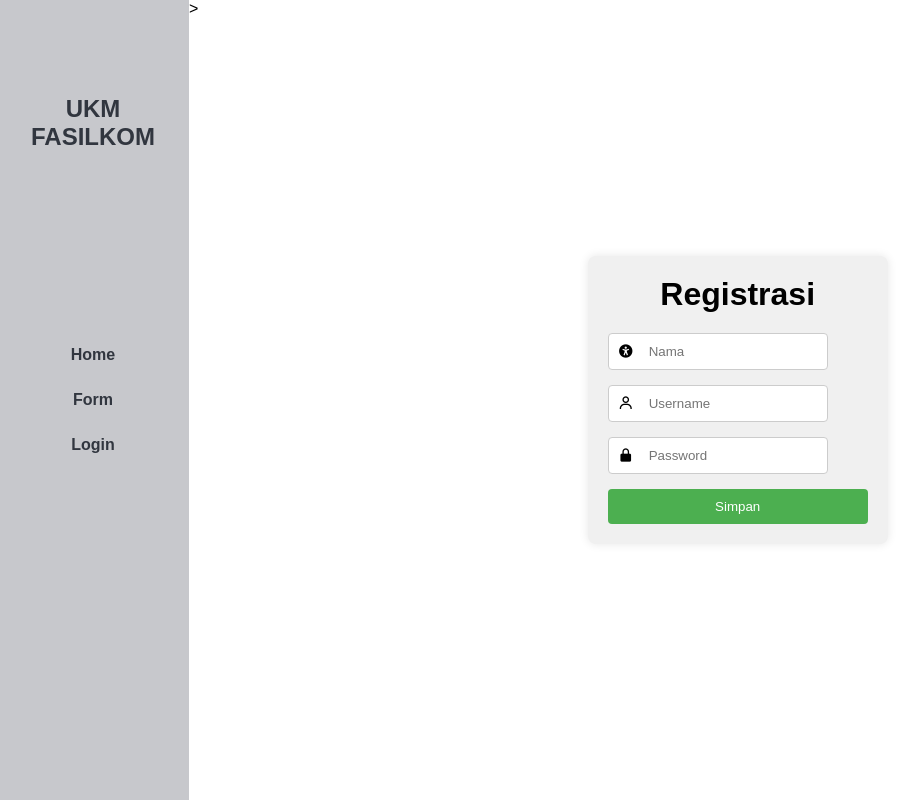
After one commit to kenol7/UI_WEB, a PHP site: the page made by views/auth/Register.php in a window 1280 px wide. The commit adds this page. Shown: the whole page, without its empty margins (3-922 px from the left). Run offline with PHP 8.4, Linux system fonts and the light colour scheme; the template is opened without the code that fills it, so the values that code supplies are empty; a stand-in replaces the project's code that opens the database connection.

Commit message:
menambahkan register

```diff
--- a/routes/route.php
+++ b/routes/route.php
@@ -8,6 +8,8 @@ $routes = [];
 $routes['GET']['/'] = 'AutentikasiController@landingpage';
 $routes['GET']['/login'] = 'AutentikasiController@index';
 $routes['POST']['/login'] = 'AutentikasiController@login';
+$routes['GET']['/register'] = 'AutentikasiController@register';
+$routes['POST']['/register'] = 'AutentikasiController@registerproses';
 
 // Rute untuk mahasiswa
 $routes['GET']['/dashboard'] = 'MahasiswaController@dashboard';
@@ -18,4 +20,6 @@ $routes['POST']['/updatemahasiswa/{id}'] = 'MahasiswaController@update';
 $routes['GET']['/deletemahasiswa/{id}'] = 'MahasiswaController@delete';
 
 
+
+
 ?>
--- /dev/null
+++ b/views/asset/css/register.css
@@ -0,0 +1,83 @@
+body {
+    font-family: Arial, sans-serif;
+    display: flex;
+    margin: 0;
+    height: 100vh;
+}
+
+.sidebar {
+    background-color: #ccc;
+    padding: 20px;
+    width: 200px;
+}
+
+.sidebar h2 {
+    text-align: center;
+}
+
+.sidebar ul {
+    list-style: none;
+    padding: 0;
+}
+
+.sidebar ul li {
+    margin: 20px 0;
+}
+
+.sidebar ul li a {
+    text-decoration: none;
+    color: black;
+    display: flex;
+    align-items: center;
+}
+
+.sidebar ul li a i {
+    margin-right: 10px;
+}
+
+.register-container {
+    margin: auto;
+    padding: 20px;
+    background-color: #f0f0f0;
+    border-radius: 8px;
+    box-shadow: 0 0 10px rgba(0, 0, 0, 0.1);
+    width: 300px;
+}
+
+.register-container h1 {
+    text-align: center;
+    margin-bottom: 20px;
+}
+
+.input-box {
+    position: relative;
+    margin-bottom: 15px;
+}
+
+.input-box input {
+    width: calc(100% - 40px);
+    padding: 10px;
+    border: 1px solid #ccc;
+    border-radius: 4px;
+    padding-left: 40px;
+}
+
+.input-box i {
+    position: absolute;
+    top: 10px;
+    left: 10px;
+}
+
+.btn {
+    width: 100%;
+    padding: 10px;
+    background-color: #4CAF50;
+    color: white;
+    border: none;
+    border-radius: 4px;
+    cursor: pointer;
+}
+
+.btn:hover {
+    background-color: #45a049;
+}
--- /dev/null
+++ b/views/auth/Register.php
@@ -0,0 +1,34 @@
+<!DOCTYPE html>
+<html lang="id">
+<head>
+    <meta charset="UTF-8">
+    <meta http-equiv="X-UA-Compatible" content="IE=edge">
+    <meta name="viewport" content="width=device-width, initial-scale=1.0">
+    <title>Registrasi UKM FASILKOM</title>
+    <link rel="stylesheet" href="/views/asset/css/style.css">
+    <link rel="stylesheet" href="views/asset/css/register.css">
+    <link href='https://unpkg.com/boxicons@2.1.4/css/boxicons.min.css' rel='stylesheet'>
+</head>
+<body>
+<?php include 'views/components/navigation.php' ?>>
+    </div>
+    <div class="register-container">
+        <h1>Registrasi</h1>
+        <form action="register" method="POST">
+            <div class="input-box">
+                <input id="nama" type="text" name="nama" placeholder="Nama" required>
+                <i class='bx bxs-universal-access'></i>
+            </div>
+            <div class="input-box">
+                <input id="username" type="text" name="username" placeholder="Username" required>
+                <i class='bx bx-user'></i>
+            </div>
+            <div class="input-box">
+                <input id="password" type="password" name="password" placeholder="Password" required>
+                <i class='bx bxs-lock-alt'></i>
+            </div>
+            <button type="submit" class="btn">Simpan</button>
+        </form>
+    </div>
+</body>
+</html>
--- a/views/auth/login.php
+++ b/views/auth/login.php
@@ -15,7 +15,7 @@
 <body>
     <?php include 'views/components/navigation.php' ?>
     <main>
-        <form action="/login" method="POST">
+        <form action="login" method="POST">
             <h1>LOGIN FOR ADMIN</h1>
             <div>
                 <input type="text" name="username" id="username" class="inputan" placeholder="Username" required><br>
```
Also changed, not shown: controllers/AutentikasiController.php (+23 -0 lines), models/UserModel.php (+11 -0 lines), views/auth/auth_register_proses.php (added, +17 -0 lines), .htaccess.
